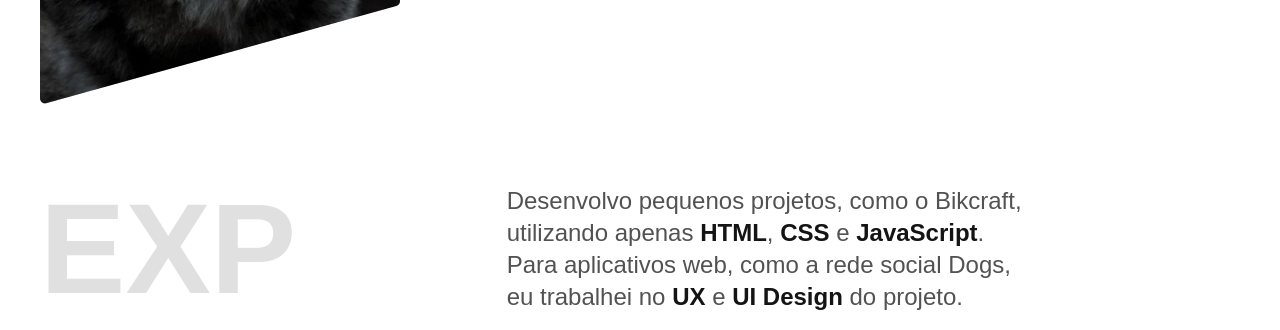
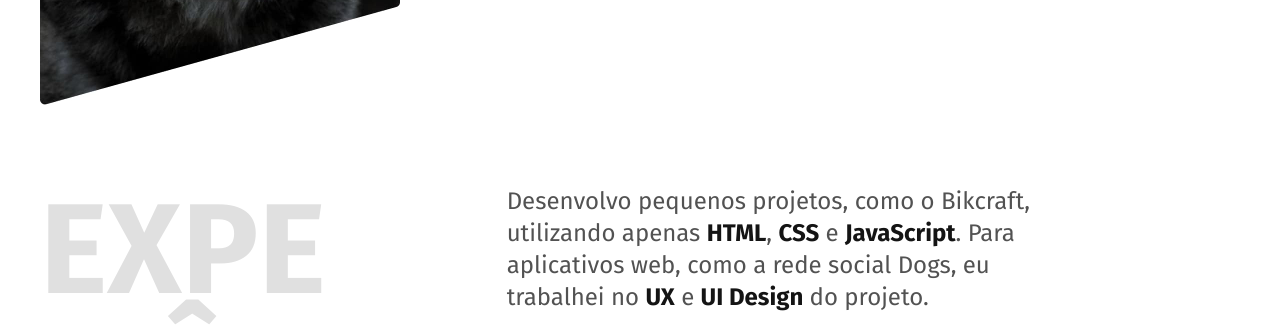
Before and after one commit to filipe-mendonca/filipe-mendonca.github.io, a plain HTML site: page index.html in a window 1280 px wide. Shown: the part 576-906 px from the top of the page. Drawn offline with Linux system fonts and the light colour scheme.

Commit message:
google fonts

```diff
--- a/index.html
+++ b/index.html
@@ -6,7 +6,10 @@
   <meta name="viewport" content="width=device-width, initial-scale=1.0">
   <meta name="description" content="Desenvolvedor Front End & UX/UI Designer. Localizado em Aracaju.">
   <title>Lobo - Desenvolvedor e UX/UI Designer</title>
-  <link rel="icon" href="img/favicon.png" type="image/png">
+  <link rel="icon" href="img/favicon.svg" type="image/svg-xml">
+  <link rel="preconnect" href="https://fonts.googleapis.com">
+  <link rel="preconnect" href="https://fonts.gstatic.com" crossorigin>
+  <link href="https://fonts.googleapis.com/css2?family=Fira+Sans:wght@400;700&display=swap" rel="stylesheet">
   <link rel="stylesheet" href="./css/style.css">
   <link rel="stylesheet" href="./css/global.css">
   <link rel="stylesheet" href="./css/header.css">
```
Also changed, not shown: img/favicon.svg (added).
